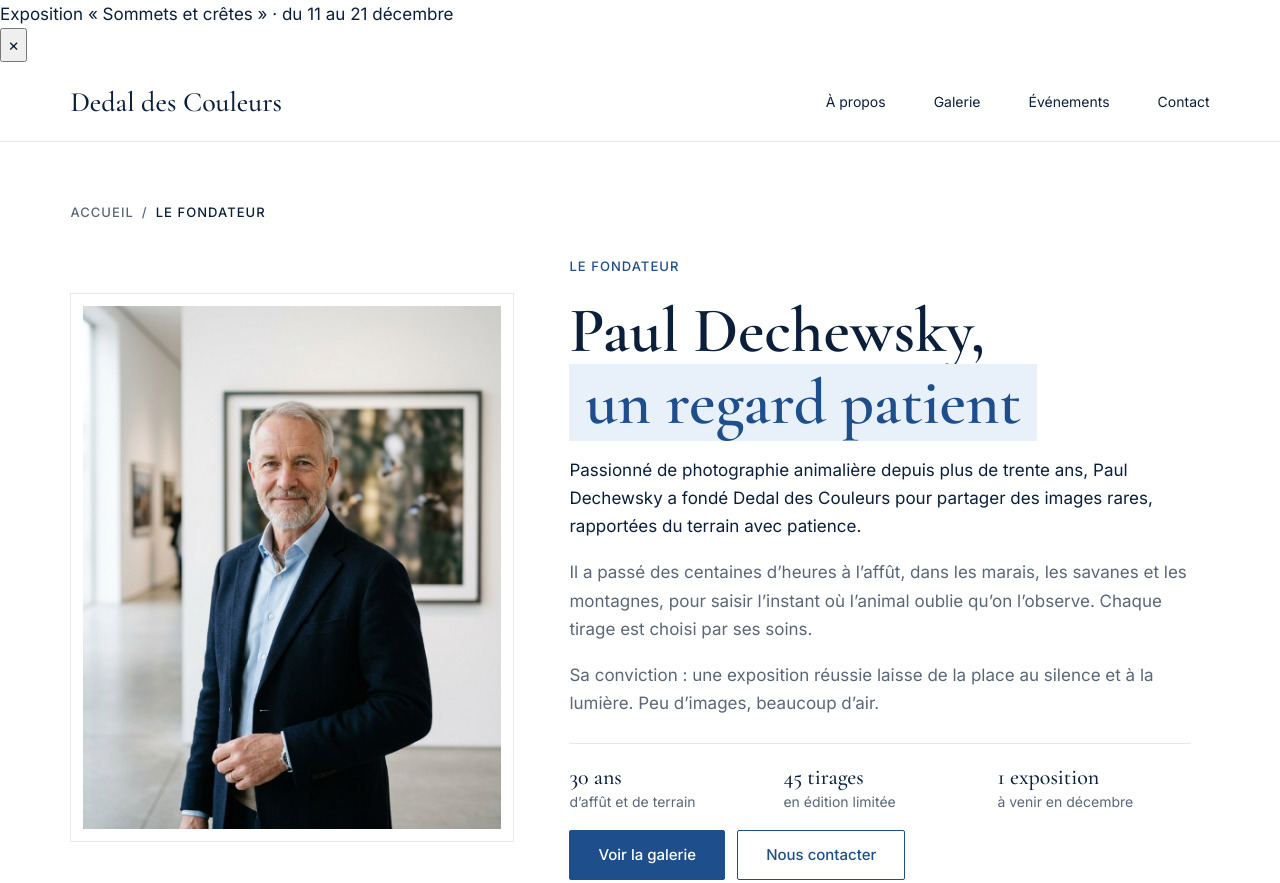
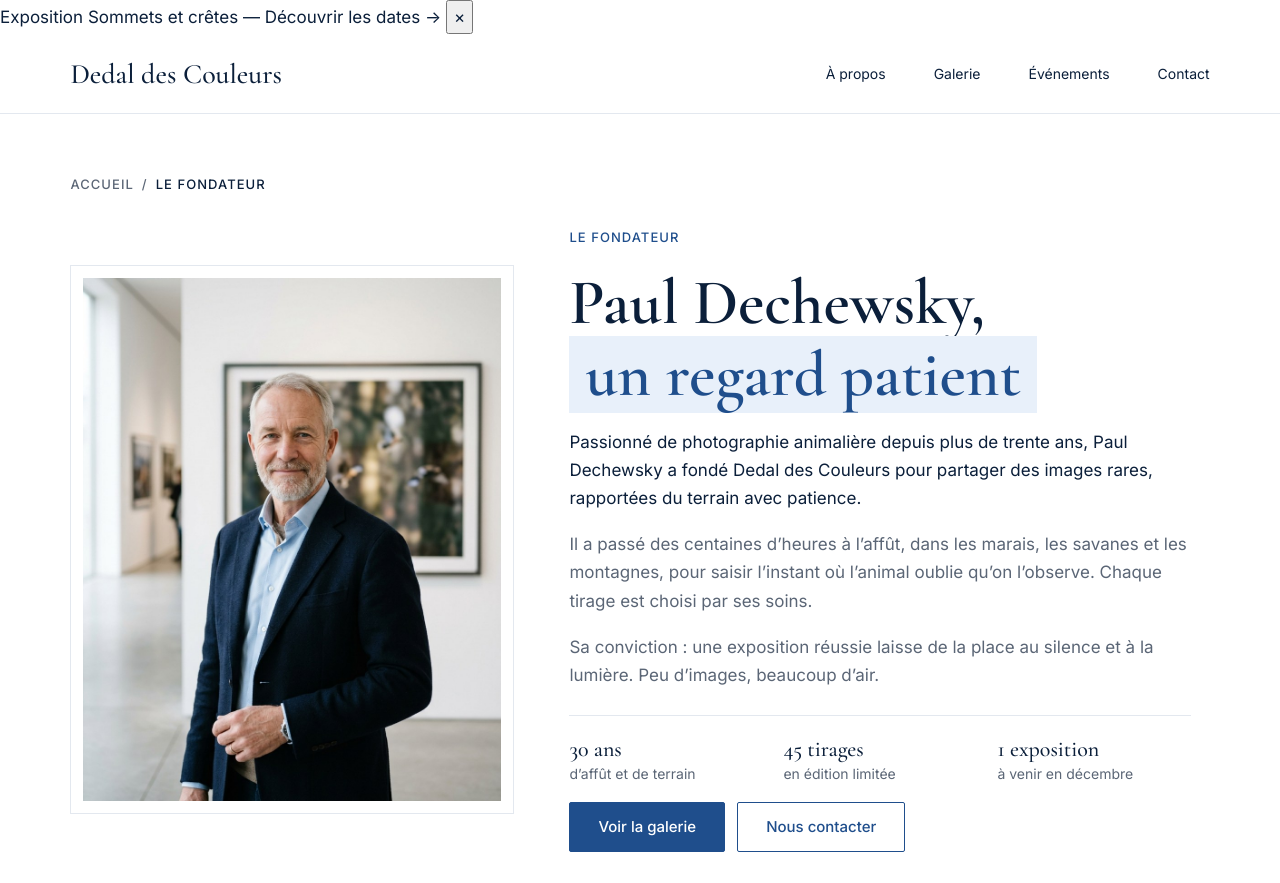
Before and after one commit to Flo06000/Flo06000-dedal-des-couleurs-projet, a plain HTML site: page fondateur.html in a window 1280 px wide. Shown: the top 883 px of the page. Drawn offline with nearby package versions, Linux system fonts and the light colour scheme.

Commit message:
Ajustement de la navigation et des liens

```diff
--- a/fondateur.html
+++ b/fondateur.html
@@ -19,7 +19,7 @@
 </head>
 <body>
   <div class="top-banner-info" id="promo-banner">
-    <p>Exposition « Sommets et crêtes » · du 11 au 21 décembre</p>
+    <a href="index.html#evenements" class="banner-link">Exposition Sommets et crêtes — Découvrir les dates →</a>
     <button type="button" class="banner-close" aria-label="Fermer">×</button>
   </div>
   <div class="scroll-progress" id="scroll-progress"></div>
```
Also changed, not shown: index.html (+1 -1 lines).
